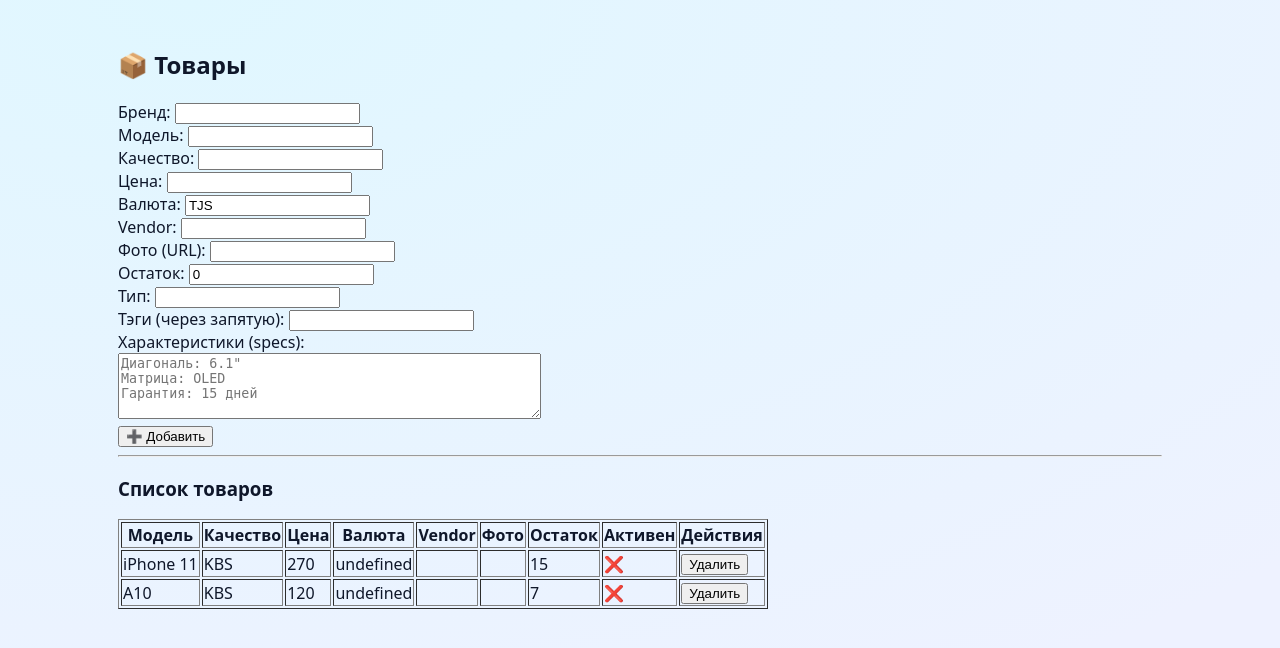
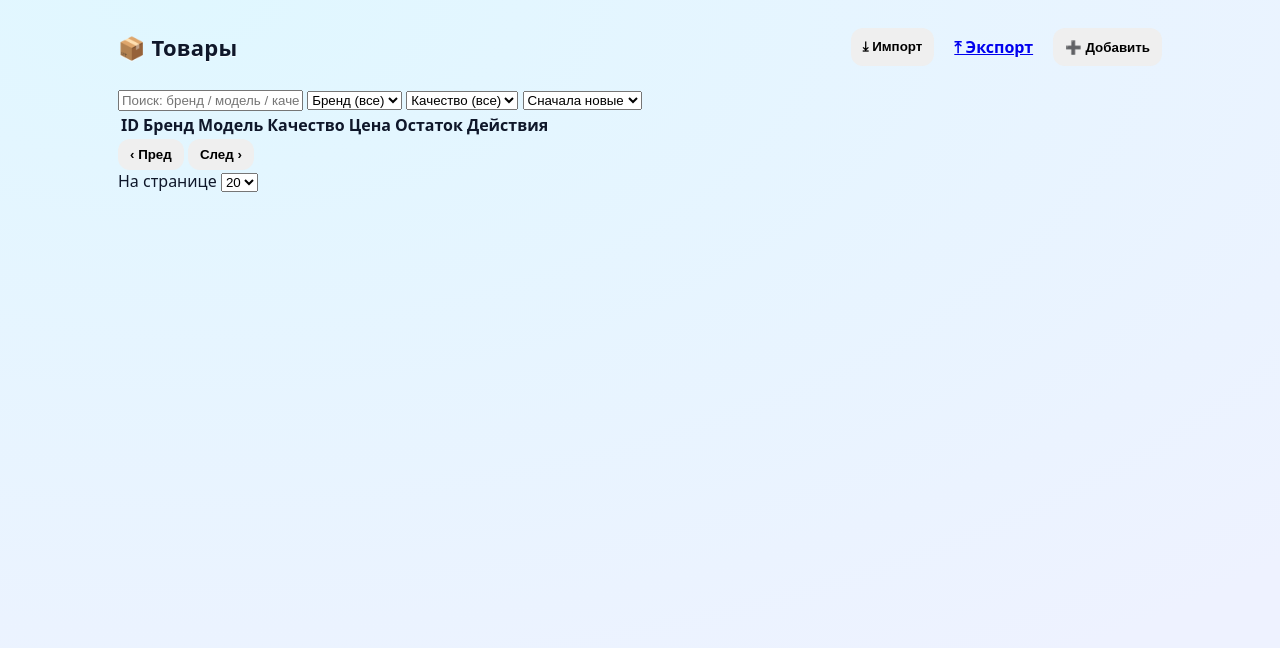
Before and after one commit to Muhammadfotima2/admin-panel, a Flask app: page /admin/products in a window 1280 px wide. Shown: the top 648 px of the page. Run offline with Flask 3, Linux system fonts and the light colour scheme; lists and menus that the app fills with data are empty.

Commit message:
Update products.html

```diff
--- a/templates/products.html
+++ b/templates/products.html
@@ -1,119 +1,98 @@
-<!-- templates/products.html -->
-{% extends "base.html" %}
+{% extends 'base.html' %}
+{% block title %}Товары — Админ{% endblock %}
 {% block content %}
-<h2>📦 Товары</h2>
+<link rel="stylesheet" href="{{ url_for('static', filename='style.css') }}">
+<div class="page">
+  <header class="page-head">
+    <h1>📦 Товары</h1>
+    <div class="actions">
+      <button id="btn-import" class="btn ghost" title="Импорт CSV">⤓ Импорт</button>
+      <a id="btn-export" class="btn ghost" href="/api/products/export?format=csv">⤒ Экспорт</a>
+      <button id="btn-add" class="btn primary">➕ Добавить</button>
+    </div>
+  </header>
 
-<form id="addForm" accept-charset="UTF-8">
-  <label>Бренд: <input name="brand" required></label><br>
-  <label>Модель: <input name="model" required></label><br>
-  <label>Качество: <input name="quality"></label><br>
-  <label>Цена: <input name="price" type="number"></label><br>
-  <label>Валюта: <input name="currency" value="TJS"></label><br>
-  <label>Vendor: <input name="vendor"></label><br>
-  <label>Фото (URL): <input name="photo"></label><br>
-  <label>Остаток: <input name="stock" type="number" value="0"></label><br>
-  <label>Тип: <input name="type"></label><br>
-  <label>Тэги (через запятую): <input name="tags"></label><br>
-  <label>Характеристики (specs):<br>
-    <textarea name="specs" rows="4" cols="50" placeholder='Диагональ: 6.1"
-Матрица: OLED
-Гарантия: 15 дней'></textarea>
-  </label><br>
-  <button type="submit">➕ Добавить</button>
-</form>
+  <section class="toolbar">
+    <input id="q" class="input" placeholder="Поиск: бренд / модель / качество">
+    <select id="brand" class="input">
+      <option value="">Бренд (все)</option>
+      <option>iPhone</option><option>Samsung</option><option>Redmi</option>
+      <option>Realme</option><option>Oppo</option><option>Vivo</option>
+      <option>Huawei</option><option>Honor</option><option>Tecno</option>
+      <option>Infinix</option><option>ZTE</option><option>WIKO</option>
+    </select>
+    <select id="quality" class="input">
+      <option value="">Качество (все)</option>
+      <option>Original</option><option>KBS</option><option>Incell</option>
+      <option>OLED</option><option>Service Pack</option>
+    </select>
+    <select id="sort" class="input">
+      <option value="created_desc">Сначала новые</option>
+      <option value="price_asc">Цена ↑</option>
+      <option value="price_desc">Цена ↓</option>
+      <option value="stock_asc">Остаток ↑</option>
+      <option value="stock_desc">Остаток ↓</option>
+    </select>
+  </section>
 
-<hr>
-<h3>Список товаров</h3>
-<table border="1" id="tbl">
+  <section class="table-wrap">
+    <table class="tbl" id="tbl">
       <thead>
         <tr>
+          <th>ID</th>
+          <th>Бренд</th>
           <th>Модель</th>
           <th>Качество</th>
-      <th>Цена</th>
-      <th>Валюта</th>
-      <th>Vendor</th>
-      <th>Фото</th>
-      <th>Остаток</th>
-      <th>Активен</th>
+          <th class="num">Цена</th>
+          <th class="num">Остаток</th>
           <th>Действия</th>
         </tr>
       </thead>
-  <tbody></tbody>
+      <tbody id="rows"></tbody>
     </table>
+    <div id="empty" class="empty" hidden>Пусто. Добавьте первый товар.</div>
+  </section>
 
-<script>
-// СЕРВЕР ЖДЁТ СТРОКУ в specs — возвращаем чистый текст
-function specsText(text) {
-  return (text || '').trim();
-}
+  <footer class="pager">
+    <button class="btn ghost" id="prev">‹ Пред</button>
+    <span id="pageLabel"></span>
+    <button class="btn ghost" id="next">След ›</button>
+    <div class="spacer"></div>
+    <label>На странице</label>
+    <select id="pageSize" class="input small">
+      <option>10</option>
+      <option selected>20</option>
+      <option>50</option>
+    </select>
+  </footer>
+</div>
 
-async function loadProducts() {
-  const r = await fetch('/api/products');
-  const js = await r.json();
-  const tb = document.querySelector('#tbl tbody');
-  tb.innerHTML = '';
-  js.forEach(p => {
-    const tr = document.createElement('tr');
-    tr.innerHTML = `
-      <td>${p.model}</td>
-      <td>${p.quality || ''}</td>
-      <td>${p.price}</td>
-      <td>${p.currency}</td>
-      <td>${p.vendor || ''}</td>
-      <td>${p.photo ? `<img src="${p.photo}" width="40" alt="">` : ''}</td>
-      <td>${p.stock || 0}</td>
-      <td>${p.active ? '✅' : '❌'}</td>
-      <td>
-        <button onclick="delProduct('${p.id}')">Удалить</button>
-      </td>
-    `;
-    tb.appendChild(tr);
-  });
-}
+<!-- Модалка товара -->
+<dialog id="dlg">
+  <form id="frm" method="dialog" class="card">
+    <h3 id="dlgTitle">Новый товар</h3>
+    <div class="grid2">
+      <label>Бренд<input name="brand" required list="brandList" class="input"></label>
+      <label>Модель<input name="model" required class="input"></label>
+      <label>Качество<input name="quality" required list="qualityList" class="input"></label>
+      <label>Цена (сомони)<input name="price" required type="number" min="0" step="0.01" class="input"></label>
+      <label>Остаток<input name="stock" required type="number" min="0" step="1" class="input"></label>
+    </div>
+    <datalist id="brandList">
+      <option>iPhone</option><option>Samsung</option><option>Redmi</option><option>Realme</option>
+      <option>Oppo</option><option>Vivo</option><option>Huawei</option><option>Honor</option>
+      <option>Tecno</option><option>Infinix</option><option>ZTE</option><option>WIKO</option>
+    </datalist>
+    <datalist id="qualityList">
+      <option>Original</option><option>KBS</option><option>Incell</option><option>OLED</option><option>Service Pack</option>
+    </datalist>
+    <menu>
+      <button value="cancel" class="btn ghost">Отмена</button>
+      <button id="saveBtn" value="default" class="btn primary">Сохранить</button>
+    </menu>
+  </form>
+</dialog>
 
-async function delProduct(id) {
-  if (!confirm('Удалить товар?')) return;
-  const r = await fetch('/api/products/' + id, { method: 'DELETE' });
-  if (r.ok) loadProducts();
-}
-
-document.getElementById('addForm').addEventListener('submit', async (e) => {
-  e.preventDefault();
-  const f = e.target;
-
-  const payload = {
-    active: true,
-    brand: (f.brand.value || '').trim().toLowerCase(),
-    model: (f.model.value || '').trim(),
-    quality: (f.quality.value || '').trim(),
-    price: Number(f.price.value || 0),
-    currency: (f.currency.value || 'TJS').trim(),
-    vendor: (f.vendor.value || '').trim(),
-    photo: (f.photo.value || '').trim(),
-    stock: Number(f.stock.value || 0),
-    type: (f.type.value || '').trim(),
-    tags: (f.tags.value || '').split(',').map(s => s.trim()).filter(Boolean),
-    specs: specsText(f.specs.value), // ← СТРОКА!
-  };
-
-  const r = await fetch('/api/products', {
-    method: 'POST',
-    headers: { 'Content-Type': 'application/json; charset=utf-8' }, // ← UTF-8
-    body: JSON.stringify(payload)
-  });
-
-  let js = {};
-  try { js = await r.json(); } catch (_) {}
-
-  if (r.ok) {
-    alert('✅ Добавлено');
-    f.reset();
-    loadProducts();
-  } else {
-    alert('❌ Ошибка: ' + (js.error || r.status));
-  }
-});
-
-loadProducts();
-</script>
+<script src="{{ url_for('static', filename='admin.js') }}"></script>
+<script>window.__PAGE__ = 'products';</script>
 {% endblock %}
```
Lines whose indentation alone changed are shown as unchanged.
